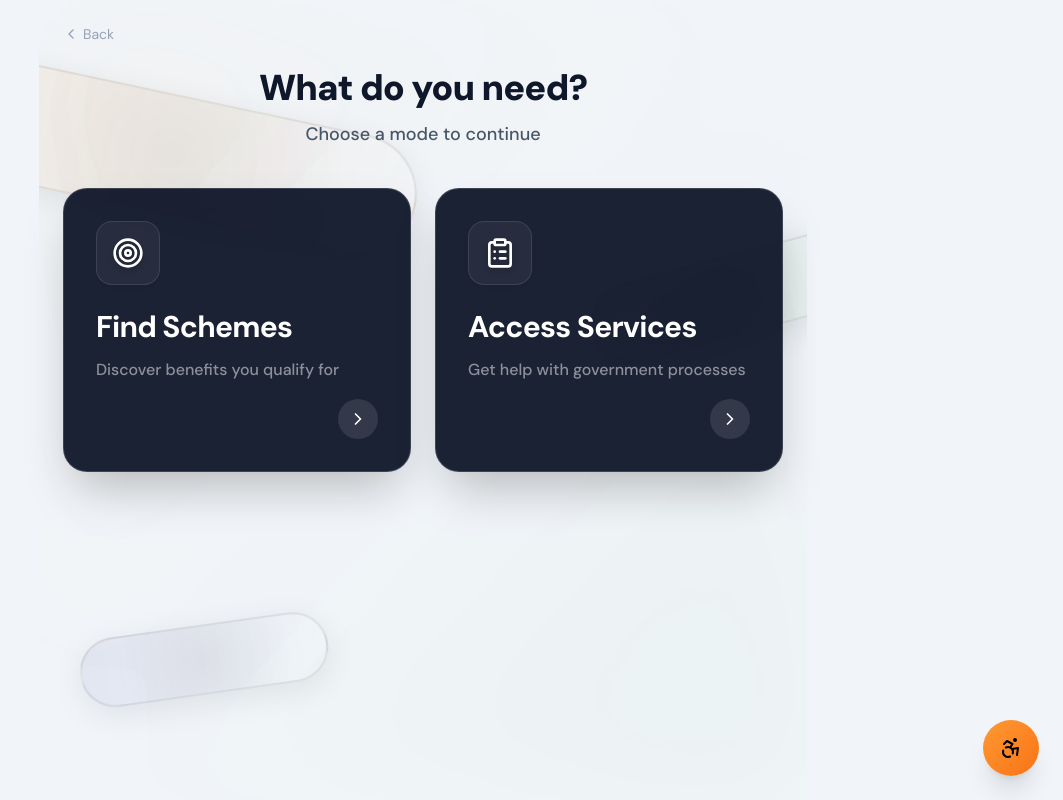
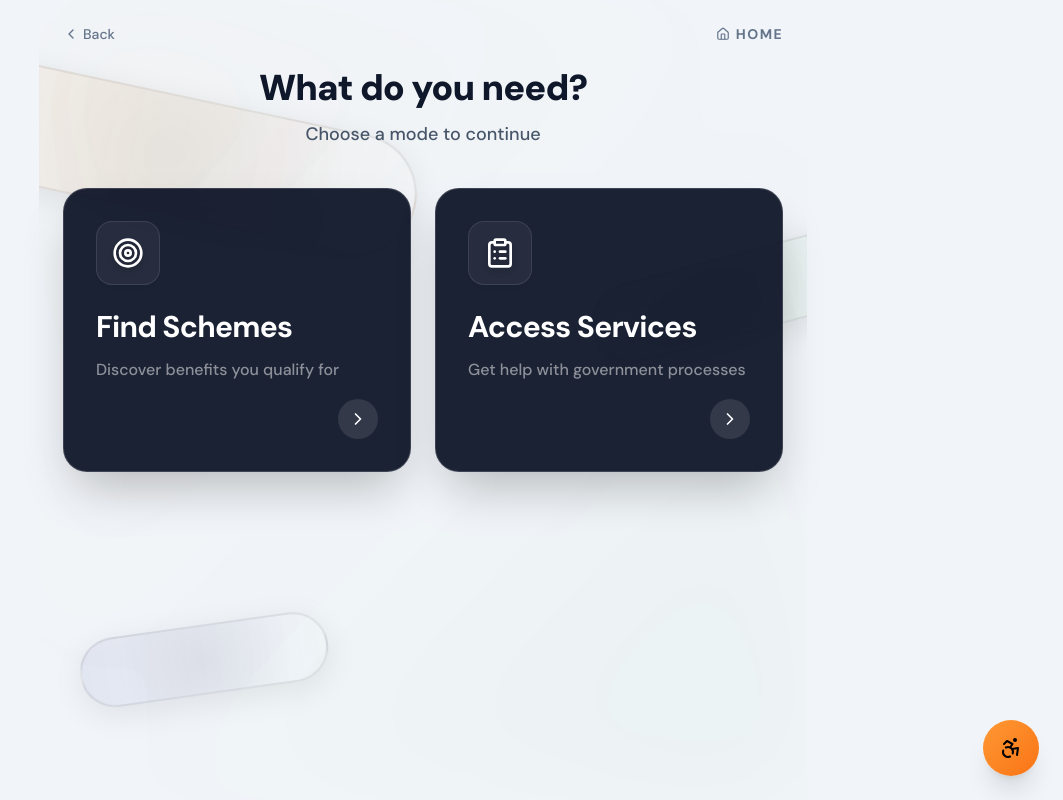
Before and after one commit to sanmeetsinghkohli-wq/devnity-bfb, a Next.js app: page /mode in a window 1280 px wide. Shown: the whole page, without its empty margins (217-1280 px from the left). Built offline with nearby package versions, Linux system fonts and the light colour scheme; a web font is replaced by a local one.

Commit message:
feat: add global Home navigation and System Active status

```diff
--- a/app/mode/page.tsx
+++ b/app/mode/page.tsx
@@ -1,7 +1,7 @@
 "use client";
 import { useRouter } from "next/navigation";
 import { motion } from "framer-motion";
-import { ChevronLeft, Target, ClipboardList } from "lucide-react";
+import { ChevronLeft, Target, ClipboardList, Home } from "lucide-react";
 import { useLang } from "@/hooks/useLang";
 import { ElegantShape } from "@/components/ui/shape-landing-hero";
 
@@ -39,9 +39,14 @@ export default function Mode() {
         />
       </div>
 
-      <button onClick={() => router.back()} className="flex items-center gap-1 text-muted-foreground mb-6 text-sm hover:text-foreground transition-colors w-fit group">
-        <ChevronLeft className="w-4 h-4 group-hover:-translate-x-1 transition-transform" /> {t.back}
-      </button>
+      <div className="flex justify-between items-center mb-6">
+        <button onClick={() => router.back()} className="flex items-center gap-1 text-slate-500 text-sm hover:text-slate-900 transition-colors w-fit group font-medium">
+          <ChevronLeft className="w-4 h-4 group-hover:-translate-x-1 transition-transform" /> {t.back}
+        </button>
+        <button onClick={() => router.push("/")} className="flex items-center gap-1.5 text-slate-500 text-sm hover:text-slate-900 transition-colors w-fit group font-bold uppercase tracking-widest">
+          <Home className="w-3.5 h-3.5" /> {t.home}
+        </button>
+      </div>
 
       <div className="mb-10 text-center">
         <motion.h1
--- a/components/ChatShell.tsx
+++ b/components/ChatShell.tsx
@@ -1,7 +1,7 @@
 "use client";
 import { useEffect, useRef, useState } from "react";
 import { useRouter } from "next/navigation";
-import { ChevronLeft, Send, Download, Share2, Layers, MapPin, Mic, MoreVertical } from "lucide-react";
+import { ChevronLeft, Send, Download, Share2, Layers, MapPin, Mic, MoreVertical, Home } from "lucide-react";
 import ChatBubble from "./ChatBubble";
 import MicButton from "./MicButton";
 import QuickPrompts from "./QuickPrompts";
@@ -221,6 +221,13 @@ export default function ChatShell({
           >
             <ChevronLeft className="w-5 h-5 text-white/70" />
           </button>
+          <button
+            onClick={() => router.push("/")}
+            className="w-10 h-10 rounded-full bg-white/5 border border-white/10 flex items-center justify-center hover:bg-white/10 transition-colors shadow-sm"
+            title={t.home}
+          >
+            <Home className="w-4 h-4 text-white/70" />
+          </button>
           <div>
             <h1 className="font-bold text-lg leading-none mb-1 text-white tracking-tight">
               {mode === "schemes" ? "Schemes Assistant" : "Services Assistant"}
@@ -229,7 +236,7 @@ export default function ChatShell({
               <span className="flex items-center gap-1 bg-white/5 px-2 py-0.5 rounded-full border border-white/10">🏛️ {state || "India"}</span>
               {v.speaking && <span className="flex items-center gap-1.5 text-primary bg-primary/10 px-2 py-0.5 rounded-full"><SpeakingIndicator /> Speaking</span>}
               {v.listening && <span className="flex items-center gap-1.5 text-secondary bg-secondary/10 px-2 py-0.5 rounded-full"><span className="w-1.5 h-1.5 rounded-full bg-secondary animate-ping"/> Listening</span>}
-              {!v.speaking && !v.listening && <span className="flex items-center gap-1.5 bg-white/5 px-2 py-0.5 rounded-full"><span className="w-1.5 h-1.5 rounded-full bg-emerald-500" /> Online</span>}
+              {!v.speaking && !v.listening && <span className="flex items-center gap-1.5 bg-emerald-500/10 text-emerald-500 px-2 py-0.5 rounded-full border border-emerald-500/20"><span className="w-1.5 h-1.5 rounded-full bg-emerald-500" /> System Active</span>}
             </div>
           </div>
         </div>
--- a/lib/i18n.ts
+++ b/lib/i18n.ts
@@ -24,6 +24,7 @@ type Dict = {
   qpSchemes: string[]; qpServices: string[];
   citizen: string; offlineMode: string;
   offices: string; findOffices: string; pincodePh: string; noOffices: string;
+  home: string;
 };
 
 export const T: Record<Lang, Dict> = {
@@ -52,6 +53,7 @@ export const T: Record<Lang, Dict> = {
     qpServices: ["How do I get Aadhaar?", "Apply for PAN card", "Driving licence process", "Ration card application", "Passport application", "Birth certificate"],
     citizen: "Citizen", offlineMode: "(Offline mode)",
     offices: "Nearest offices", findOffices: "Find", pincodePh: "Enter pincode (e.g. 400001)", noOffices: "No offices for that pincode in our demo data.",
+    home: "Home",
   },
   hi: {
     tagline: "भारतीय सरकारी योजनाओं और सेवाओं के लिए AI वॉइस सहायक",
@@ -78,6 +80,7 @@ export const T: Record<Lang, Dict> = {
     qpServices: ["आधार कैसे बनवाएं?", "PAN कार्ड के लिए आवेदन", "ड्राइविंग लाइसेंस प्रक्रिया", "राशन कार्ड आवेदन", "पासपोर्ट आवेदन", "जन्म प्रमाण पत्र"],
     citizen: "नागरिक", offlineMode: "(ऑफलाइन मोड)",
     offices: "नज़दीकी कार्यालय", findOffices: "खोजें", pincodePh: "पिनकोड दर्ज करें (जैसे 400001)", noOffices: "इस पिनकोड के लिए डेमो डेटा में कोई कार्यालय नहीं।",
+    home: "होम",
   },
   mr: {
     tagline: "भारतीय सरकारी योजना व सेवांसाठी AI व्हॉईस सहाय्यक",
@@ -104,6 +107,7 @@ export const T: Record<Lang, Dict> = {
     qpServices: ["आधार कसे काढायचे?", "PAN कार्डसाठी अर्ज", "ड्रायव्हिंग लायसन्स प्रक्रिया", "रेशन कार्ड अर्ज", "पासपोर्ट अर्ज", "जन्म प्रमाणपत्र"],
     citizen: "नागरिक", offlineMode: "(ऑफलाइन मोड)",
     offices: "जवळची कार्यालये", findOffices: "शोधा", pincodePh: "पिनकोड टाका (उदा. 400001)", noOffices: "या पिनकोडसाठी डेमो डेटामध्ये कार्यालय नाही.",
+    home: "मुख्य पान",
   },
   gu: {
     tagline: "ભારતીય સરકારી યોજનાઓ અને સેવાઓ માટે AI વોઇસ સહાયક",
@@ -130,6 +134,7 @@ export const T: Record<Lang, Dict> = {
     qpServices: ["આધાર કેવી રીતે મેળવવું?", "PAN કાર્ડ માટે અરજી", "ડ્રાઇવિંગ લાઇસન્સ પ્રક્રિયા", "રેશન કાર્ડ અરજી", "પાસપોર્ટ અરજી", "જન્મ પ્રમાણપત્ર"],
     citizen: "નાગરિક", offlineMode: "(ઓફલાઇન મોડ)",
     offices: "નજીકની કચેરીઓ", findOffices: "શોધો", pincodePh: "પિનકોડ દાખલ કરો (દા.ત. 400001)", noOffices: "આ પિનકોડ માટે ડેમો ડેટામાં કચેરી નથી.",
+    home: "હોમ",
   },
 };
 
```
